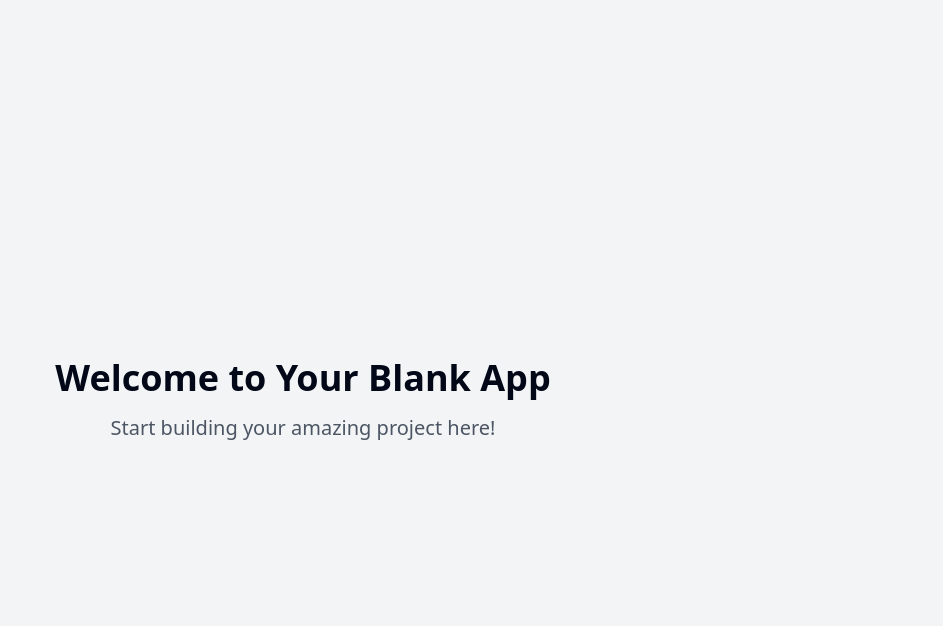
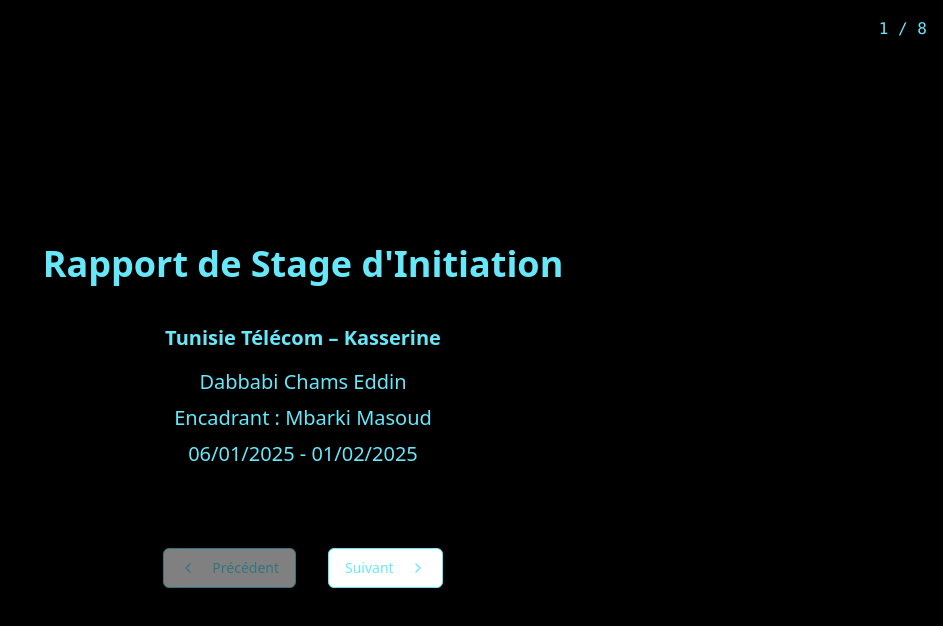
Before and after one commit to Chams-Eddin0001/chams-stage-reveal-report, a React (Vite) app: page / in a window 1280 px wide. Shown: the top 626 px of the page, without its empty margins (337-1280 px from the left). Built offline with nearby package versions, Linux system fonts and the light colour scheme.

Commit message:
Fix react-reveal installation error
Attempt to resolve the error encountered during the installation of the react-reveal package.

```diff
--- a/package.json
+++ b/package.json
@@ -45,6 +45,7 @@
     "cmdk": "^1.0.0",
     "date-fns": "^3.6.0",
     "embla-carousel-react": "^8.3.0",
+    "framer-motion": "^12.9.2",
     "input-otp": "^1.2.4",
     "lucide-react": "^0.462.0",
     "next-themes": "^0.3.0",
--- a/src/pages/Index.tsx
+++ b/src/pages/Index.tsx
@@ -1,11 +1,161 @@
-// Update this page (the content is just a fallback if you fail to update the page)
+
+import { useState } from "react";
+import { motion, AnimatePresence } from "framer-motion";
+import { Button } from "@/components/ui/button";
+import { ChevronLeft, ChevronRight } from "lucide-react";
+
+const slides = [
+  {
+    title: "Rapport de Stage d'Initiation",
+    content: (
+      <>
+        <p className="mb-4">
+          <strong>Tunisie Télécom – Kasserine</strong>
+        </p>
+        <p className="mb-2">Dabbabi Chams Eddin</p>
+        <p className="mb-2">Encadrant : Mbarki Masoud</p>
+        <p>06/01/2025 - 01/02/2025</p>
+      </>
+    )
+  },
+  {
+    title: "Remerciements",
+    content: (
+      <p>
+        Merci à la direction de Tunisie Télécom et à M. Mbarki Masoud
+        <br />
+        Merci aux membres du jury pour leur évaluation
+      </p>
+    )
+  },
+  {
+    title: "Sommaire",
+    content: (
+      <ul className="list-disc pl-6 space-y-2">
+        <li>Aperçu Général</li>
+        <li>Tunisie Télécom</li>
+        <li>Centre de Transmission</li>
+        <li>Réseau IP</li>
+        <li>Conclusion</li>
+      </ul>
+    )
+  },
+  {
+    title: "Aperçu Général",
+    content: (
+      <p>Importance des TIC, rôle stratégique de Tunisie Télécom, objectifs du stage</p>
+    )
+  },
+  {
+    title: "Tunisie Télécom",
+    content: (
+      <p>Historique, évolution, organigramme et fonctionnement des centres</p>
+    )
+  },
+  {
+    title: "Centre de Transmission",
+    content: (
+      <p>FH vs FO, mécanismes de transfert, connecteurs et modules SFP</p>
+    )
+  },
+  {
+    title: "Réseau IP",
+    content: (
+      <p>Switchs, Routeurs Cisco ASR 9010, Architecture IP à Kasserine</p>
+    )
+  },
+  {
+    title: "Conclusion Générale",
+    content: (
+      <p>Expérience professionnelle enrichissante et technique, apprentissage des méthodes réelles</p>
+    )
+  }
+];
 
 const Index = () => {
+  const [currentSlide, setCurrentSlide] = useState(0);
+
+  const nextSlide = () => {
+    setCurrentSlide((prev) => (prev === slides.length - 1 ? prev : prev + 1));
+  };
+
+  const prevSlide = () => {
+    setCurrentSlide((prev) => (prev === 0 ? prev : prev - 1));
+  };
+
+  const variants = {
+    enter: (direction: number) => ({
+      x: direction > 0 ? 1000 : -1000,
+      opacity: 0,
+    }),
+    center: {
+      x: 0,
+      opacity: 1,
+    },
+    exit: (direction: number) => ({
+      x: direction < 0 ? 1000 : -1000,
+      opacity: 0,
+    }),
+  };
+
+  const [direction, setDirection] = useState(0);
+
+  const handleNext = () => {
+    setDirection(1);
+    nextSlide();
+  };
+
+  const handlePrev = () => {
+    setDirection(-1);
+    prevSlide();
+  };
+
   return (
-    <div className="min-h-screen flex items-center justify-center bg-gray-100">
-      <div className="text-center">
-        <h1 className="text-4xl font-bold mb-4">Welcome to Your Blank App</h1>
-        <p className="text-xl text-gray-600">Start building your amazing project here!</p>
+    <div className="min-h-screen flex flex-col bg-black text-cyan-300">
+      <div className="flex-1 flex flex-col items-center justify-center p-4 relative overflow-hidden">
+        <div className="absolute top-4 right-4">
+          <span className="text-cyan-300 font-mono">
+            {currentSlide + 1} / {slides.length}
+          </span>
+        </div>
+
+        <AnimatePresence custom={direction} mode="wait">
+          <motion.div
+            key={currentSlide}
+            custom={direction}
+            variants={variants}
+            initial="enter"
+            animate="center"
+            exit="exit"
+            transition={{
+              type: "tween",
+              duration: 0.5,
+            }}
+            className="w-full max-w-4xl text-center p-8"
+          >
+            <h1 className="text-4xl font-bold mb-10">{slides[currentSlide].title}</h1>
+            <div className="text-xl">{slides[currentSlide].content}</div>
+          </motion.div>
+        </AnimatePresence>
+
+        <div className="mt-12 flex justify-center gap-8">
+          <Button
+            variant="outline"
+            onClick={handlePrev}
+            disabled={currentSlide === 0}
+            className="border-cyan-300 text-cyan-300 hover:bg-cyan-900"
+          >
+            <ChevronLeft className="mr-2" /> Précédent
+          </Button>
+          <Button
+            variant="outline"
+            onClick={handleNext}
+            disabled={currentSlide === slides.length - 1}
+            className="border-cyan-300 text-cyan-300 hover:bg-cyan-900"
+          >
+            Suivant <ChevronRight className="ml-2" />
+          </Button>
+        </div>
       </div>
     </div>
   );
```
Also changed, not shown: 1 other file (tests, documents, lock files or other folders).
